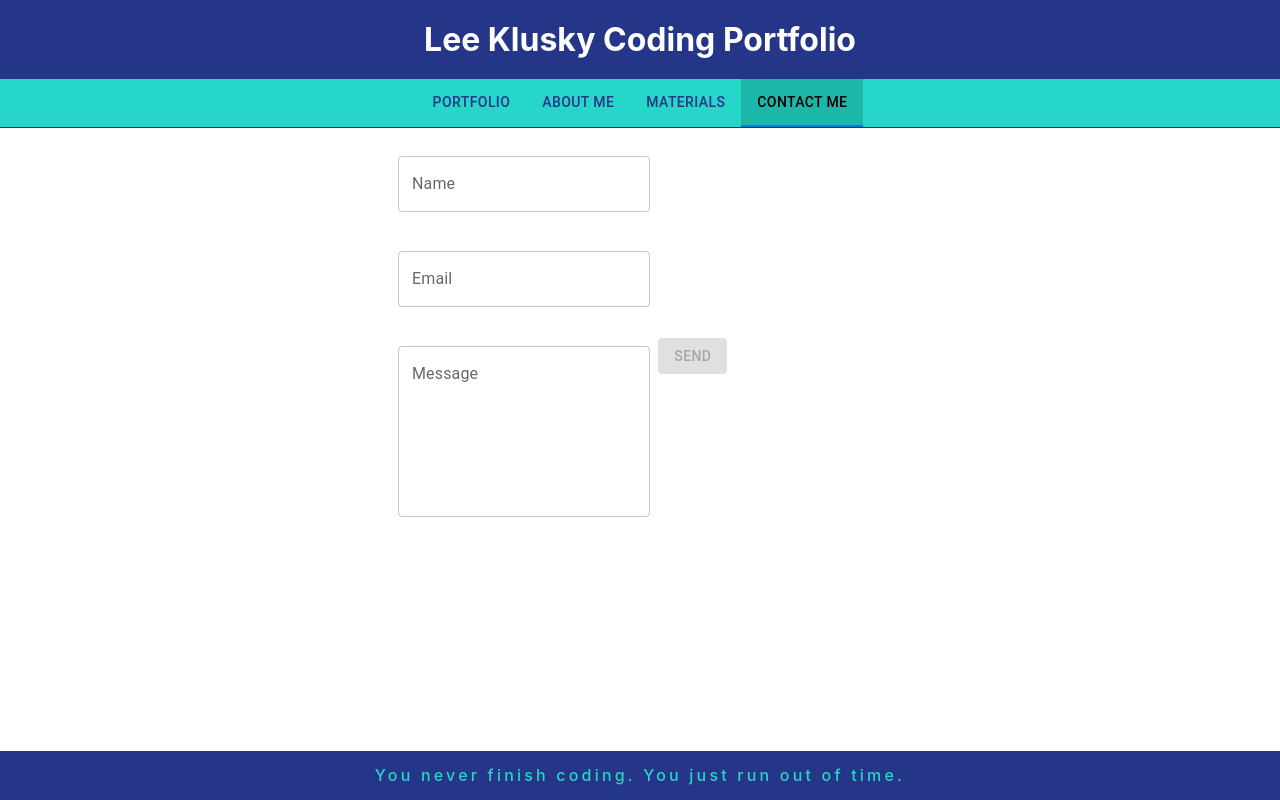
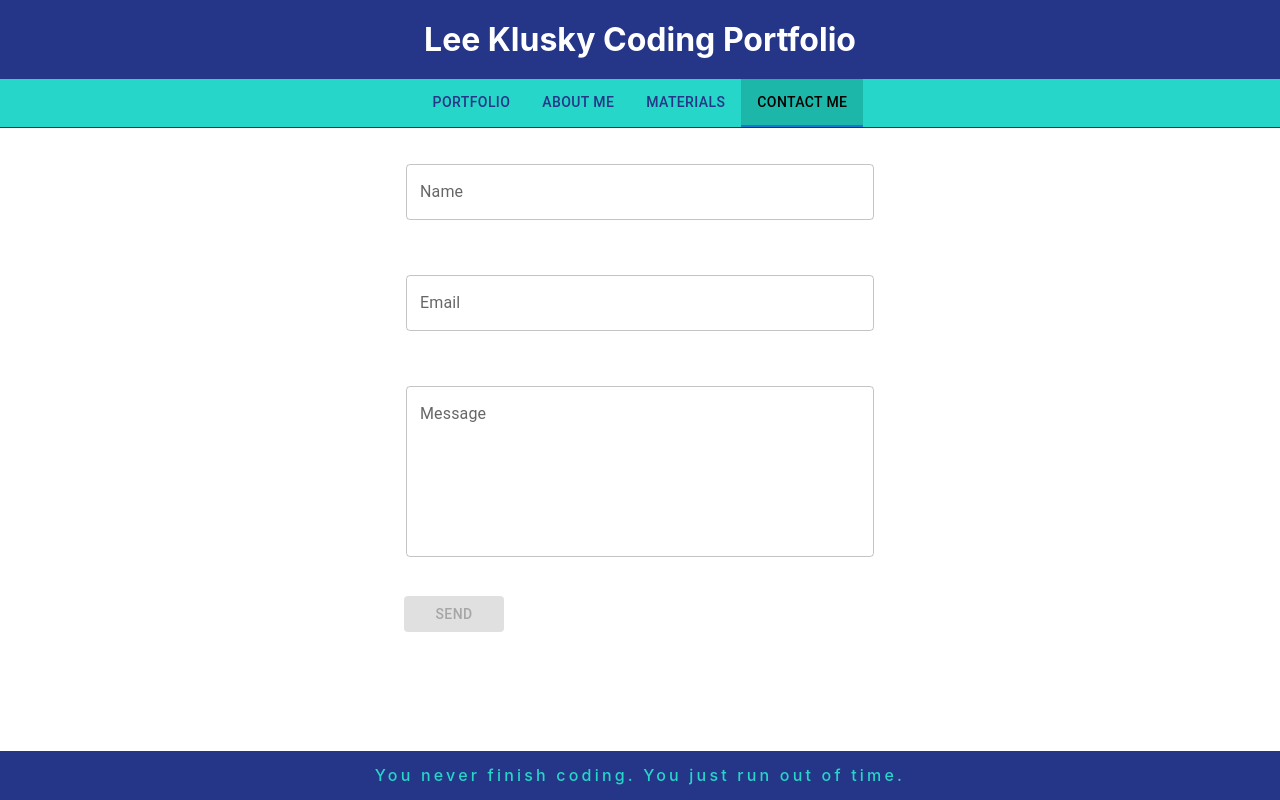
Before and after one commit to lkalliance/code-portfolio, a React (Create React App) app: page /#/contact in a window 1280 px wide. Built offline with nearby package versions, Linux system fonts and the light colour scheme.

Commit message:
Fixed form

```diff
--- a/src/pages/Contact/Contact.tsx
+++ b/src/pages/Contact/Contact.tsx
@@ -1,7 +1,7 @@
 import "./Contact.css";
 import { useState, useEffect } from "react";
 import { validateEmail } from "../../utils";
-import { TextField, Box, Button } from "@mui/material";
+import { TextField, Box, Button, Stack } from "@mui/material";
 
 function Contact() {
   const [name, setName] = useState("");
@@ -52,12 +52,12 @@ function Contact() {
       <Box
         component="form"
         sx={{
-          "& .MuiTextField-root": { m: 1, width: "25ch" },
+          "& .MuiTextField-root": { m: 2 },
         }}
         noValidate
         autoComplete="off"
       >
-        <Box>
+        <Stack sx={{ width: "100%" }}>
           <TextField
             error={nameAlert}
             variant="outlined"
@@ -96,6 +96,7 @@ function Contact() {
           />
           <Button
             variant="contained"
+            sx={{ width: "100px", marginLeft: "14px" }}
             disabled={
               emailAlert ||
               email.length === 0 ||
@@ -106,7 +107,7 @@ function Contact() {
           >
             Send
           </Button>
-        </Box>
+        </Stack>
       </Box>
     </section>
   );
```
